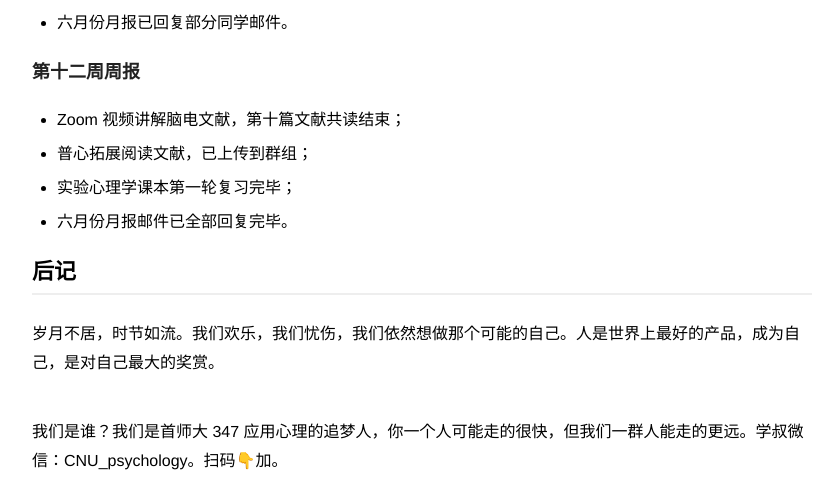
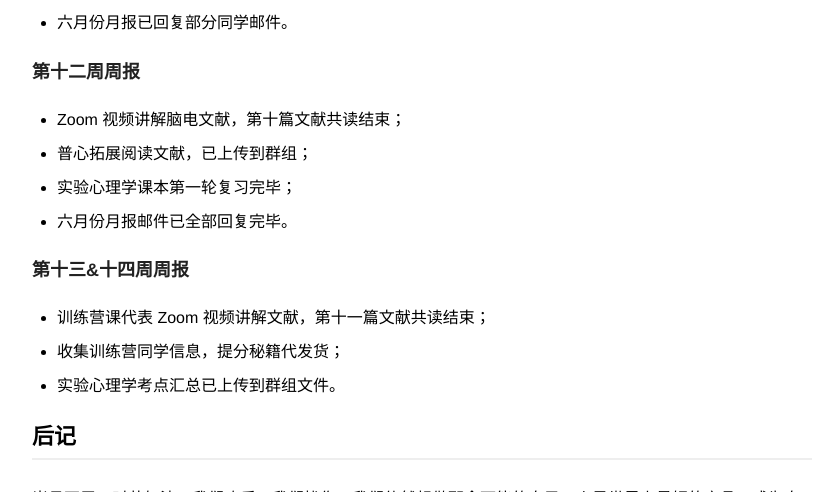
Before and after one commit to zapp926/cnu.github.io, a Jekyll site: the page built from _posts/2020-03-29-CampSchedule.md, in a window 1280 px wide and 900 px high, scrolled down 2601 px, cut to the strip 0-492 px from the top of the window. Shown: the whole strip, without its empty margins (218-1052 px from the left). Built offline with Jekyll 4.4.1, drawn with Linux system fonts in a browser that asks for light colours.

Commit message:
Update 2020-03-29-CampSchedule.md

```diff
--- a/_posts/2020-03-29-CampSchedule.md
+++ b/_posts/2020-03-29-CampSchedule.md
@@ -76,6 +76,11 @@ description: 人是世界上最好的产品，成为自己，是最大的奖赏
 - 实验心理学课本第一轮复习完毕；
 - 六月份月报邮件已全部回复完毕。
 
+### 第十三&十四周周报
+- 训练营课代表 Zoom 视频讲解文献，第十一篇文献共读结束；
+- 收集训练营同学信息，提分秘籍代发货；
+- 实验心理学考点汇总已上传到群组文件。
+
 ## 后记
 
 岁月不居，时节如流。我们欢乐，我们忧伤，我们依然想做那个可能的自己。人是世界上最好的产品，成为自己，是对自己最大的奖赏。
```
